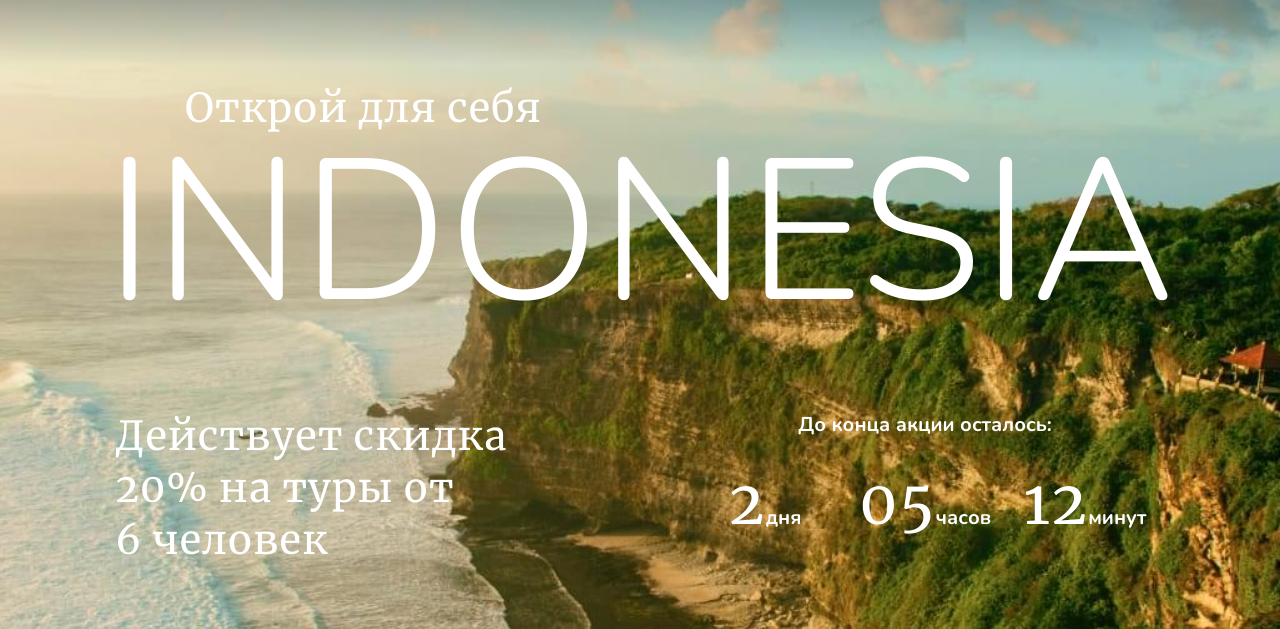
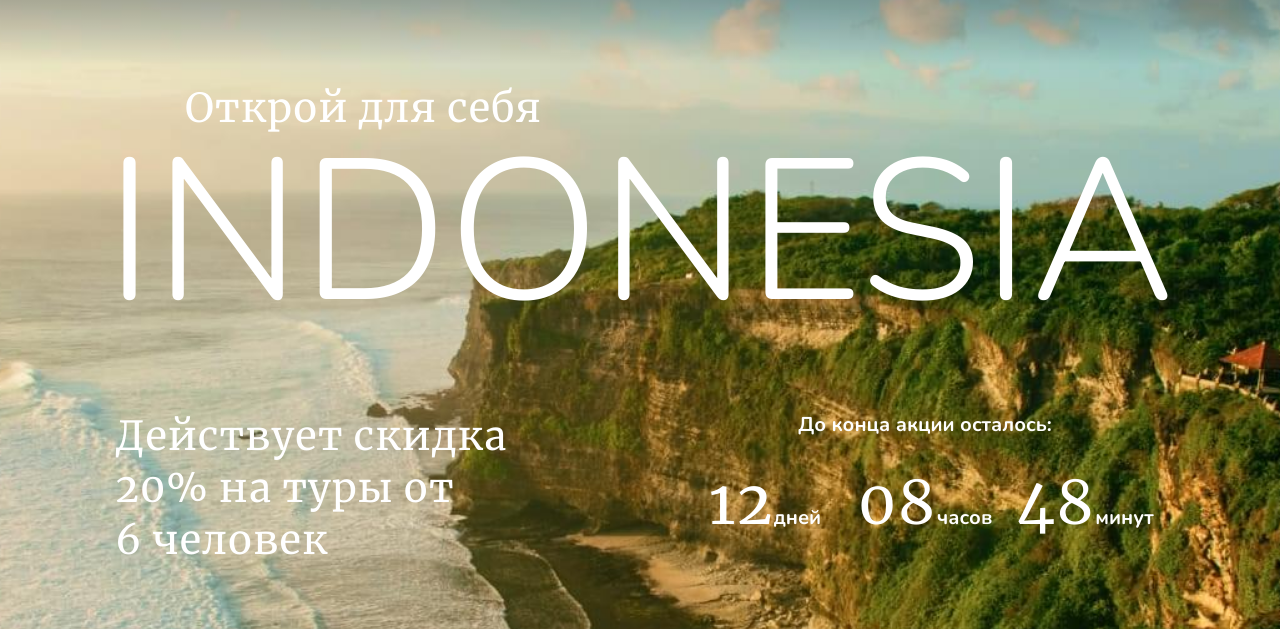
Before and after one commit to nuralga/IndoTravel, a plain HTML site: page index.html in a window 1280 px wide. Shown: the part 110-739 px from the top of the page. Drawn offline with Linux system fonts and the light colour scheme.

Commit message:
added deadline timer

```diff
--- a/index.html
+++ b/index.html
@@ -11,6 +11,12 @@
   <link rel="icon" type="image/png" href="img/favicon.png">
   <link rel="stylesheet" href="css/index.css">
   <link rel="stylesheet" href="css/timer.css">
+  <script type="module" src="scripts/script.js"></script>
+  <script>
+    document.addEventListener('DOMContentLoaded', () => {
+      indoTravel();
+    })
+  </script>
   <title>Indonesia</title>
 </head>
 <body>
--- /dev/null
+++ b/scripts/modules/control.js
@@ -0,0 +1,94 @@
+const textArr = {
+    's': ['секунда', 'секунды', 'секунд'],
+    'm': ['минута', 'минуты', 'минут'],
+    'h': ['час', 'часа', 'часов'],
+    'd': ['день', 'дня', 'дней'],
+    'y': ['год', 'года', 'лет'],
+};
+
+const detectTimeType = (type) => {
+    switch (type)
+        {
+            case 's':
+                return textArr.s;
+            case 'm':
+                return textArr.m;
+            case 'h':
+                return textArr.h;
+            case 'd':
+                return textArr.d;
+                case 'y':
+                    return textArr.y;
+            default:
+                return [];
+        }
+};
+const detectEndings = (number, type) => {
+    const arr = detectTimeType(type);
+       // если число больше 20 то берем остаток от деления на 10
+        switch ( (number >= 20) ? number % 10 : number )
+        {
+            case 1:
+                return arr[0];
+            case 2:
+            case 3:
+            case 4:
+                return arr[1];
+            default:
+                return arr[2];
+        }
+}
+
+const myTimeFormat = (number) => {
+    if (number < 10 && number !== 0) {
+        return '0' + number;
+    } else return number;
+}
+
+
+export const timer = deadline => {
+    const timerCountDays = document.querySelector('.timer__count_days');
+    const timerCountHours = document.querySelector('.timer__count_hours');
+    const timerCountMinutes = document.querySelector('.timer__count_minutes');
+    const timerUnitsDays = document.querySelector('.timer__units_days');
+    const timerUnitsHours = document.querySelector('.timer__units_hours');
+    const timerUnitsMinutes = document.querySelector('.timer__units_minutes');
+
+    const getTimeRemaining = () => {
+        const dateStop = new Date(deadline).getTime();
+        const dateNow = Date.now();
+        const timeRemaining = dateStop - dateNow;
+        const seconds = Math.floor(timeRemaining / 1000 % 60);
+        const minutes = Math.floor(timeRemaining / 1000 / 60 % 60);
+        const hours = Math.floor(timeRemaining / 1000 / 60 / 60 % 24);
+        const days = Math.floor(timeRemaining / 1000 / 60 / 60 / 24);
+
+        return {timeRemaining, seconds, minutes, hours, days}
+    }
+
+    const start = () => {
+        const timer = getTimeRemaining();
+        timerCountDays.textContent = myTimeFormat(timer.days);
+        timerCountHours.textContent = myTimeFormat(timer.hours);
+        timerCountMinutes.textContent = myTimeFormat(timer.minutes);
+        timerUnitsDays.textContent = detectEndings(timer.days, 'd');
+        timerUnitsHours.textContent = detectEndings(timer.hours, 'h');
+        timerUnitsMinutes.textContent = detectEndings(timer.minutes, 'm');
+
+        const intervalId = setTimeout(start, 1000);
+
+        if (timer.minutes <= 0) {
+            clearInterval(intervalId);
+            document.querySelector('.hero__text').remove();
+            document.querySelector('.hero__timer').remove();
+
+        }
+    }
+    start();
+};
+
+export const setDeadline = (date) => {
+    const deadline = document.querySelector('.timer');
+    deadline.setAttribute('data-timer-deadline', date);
+    return deadline.getAttribute('data-timer-deadline');
+}
--- /dev/null
+++ b/scripts/script.js
@@ -0,0 +1,8 @@
+import { timer, setDeadline } from "./modules/control.js";
+{
+    const init = () => {
+      const deadline = setDeadline('2022/05/30 18:30');
+      timer(deadline);
+    };
+    window.indoTravel = init;
+  }
```
Also changed, not shown: scripts/modules/timer.js (added).
